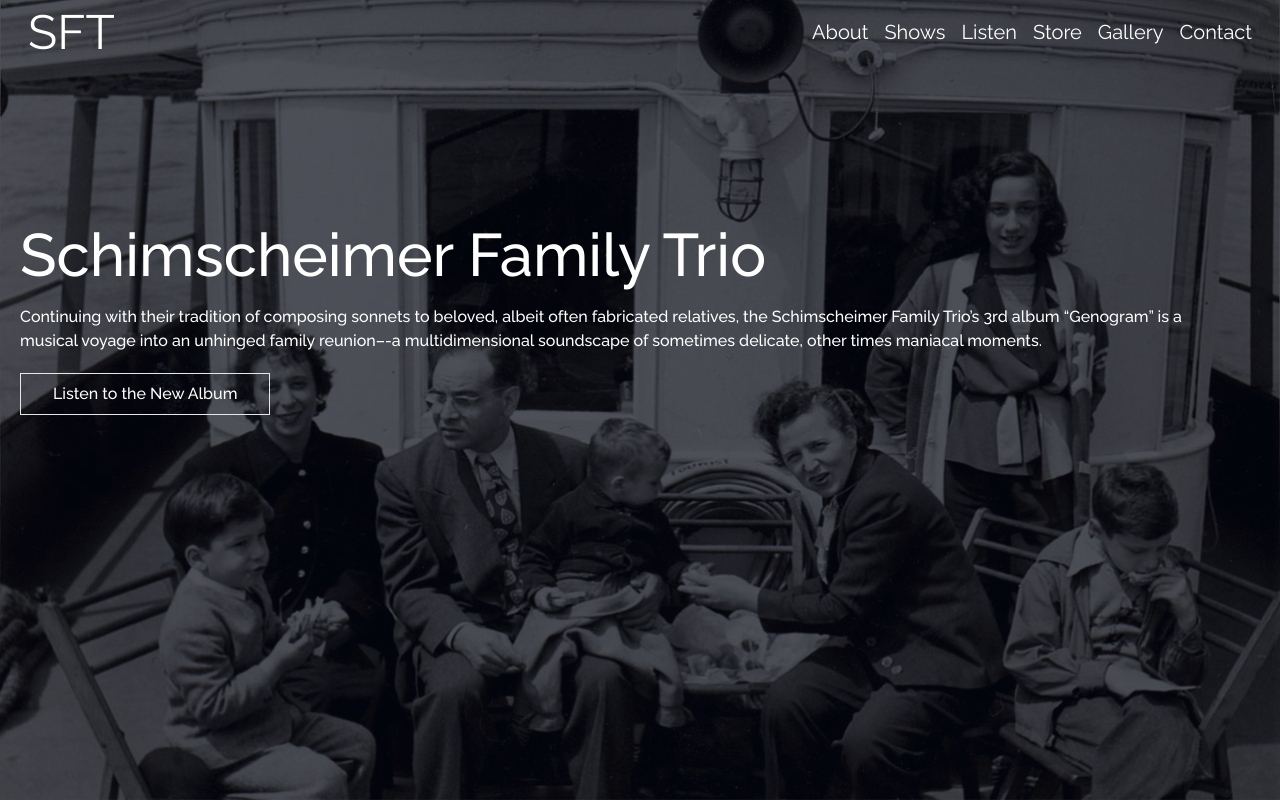
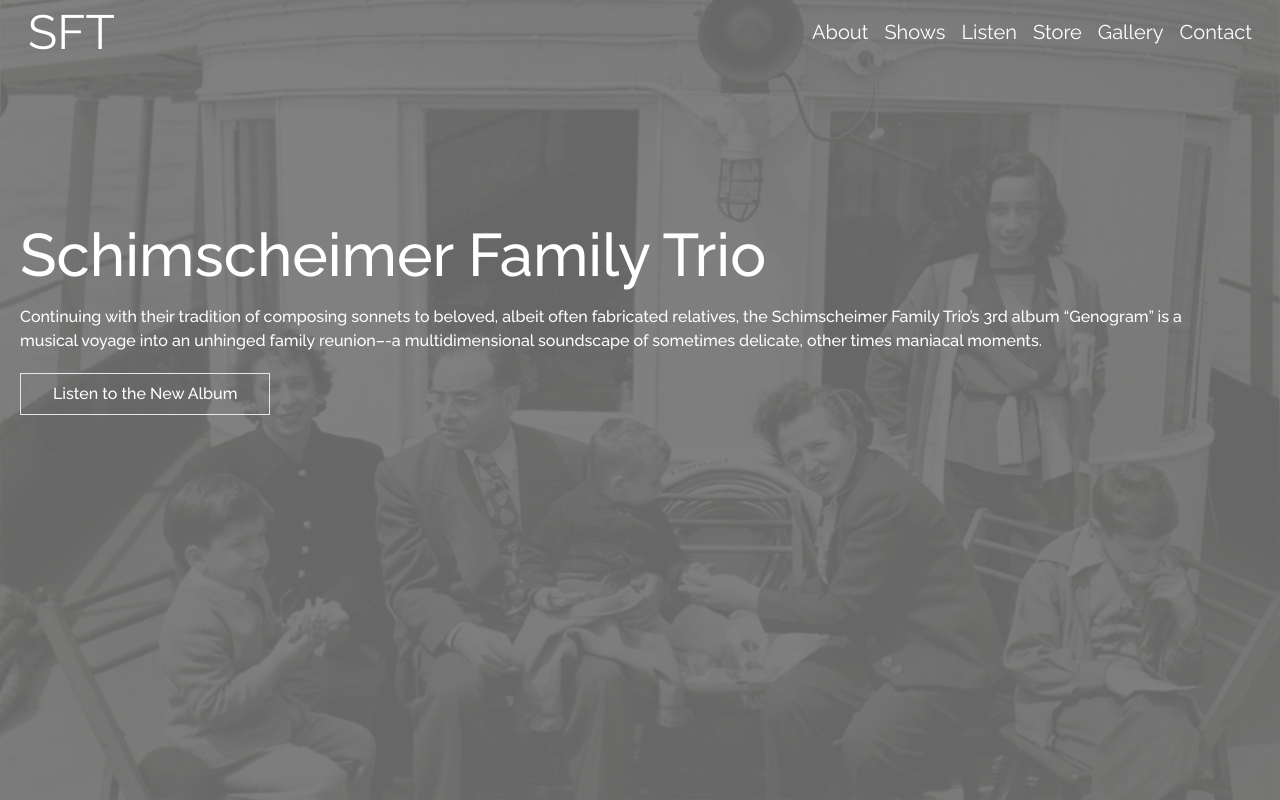
Before and after one commit to kaseyknudsen/Schimscheimer-Family-Trio-Website, a Next.js app: page / in a window 1280 px wide. Built offline with nearby package versions, Linux system fonts and the light colour scheme.

Commit message:
changed opacity on hero photo

```diff
--- a/app/components/Hero.js
+++ b/app/components/Hero.js
@@ -19,7 +19,7 @@ const Hero = () => {
           <button className="px-8 py-2 border">Listen to the New Album</button>
         </Link>
       </div>
-      <div className="absolute top-0 left-0 right-0 bottom-0 z-[2] bg-gray-950/70" />
+      <div className="absolute top-0 left-0 right-0 bottom-0 z-[2] bg-neutral-500/90" />
     </div>
   );
 };
```
